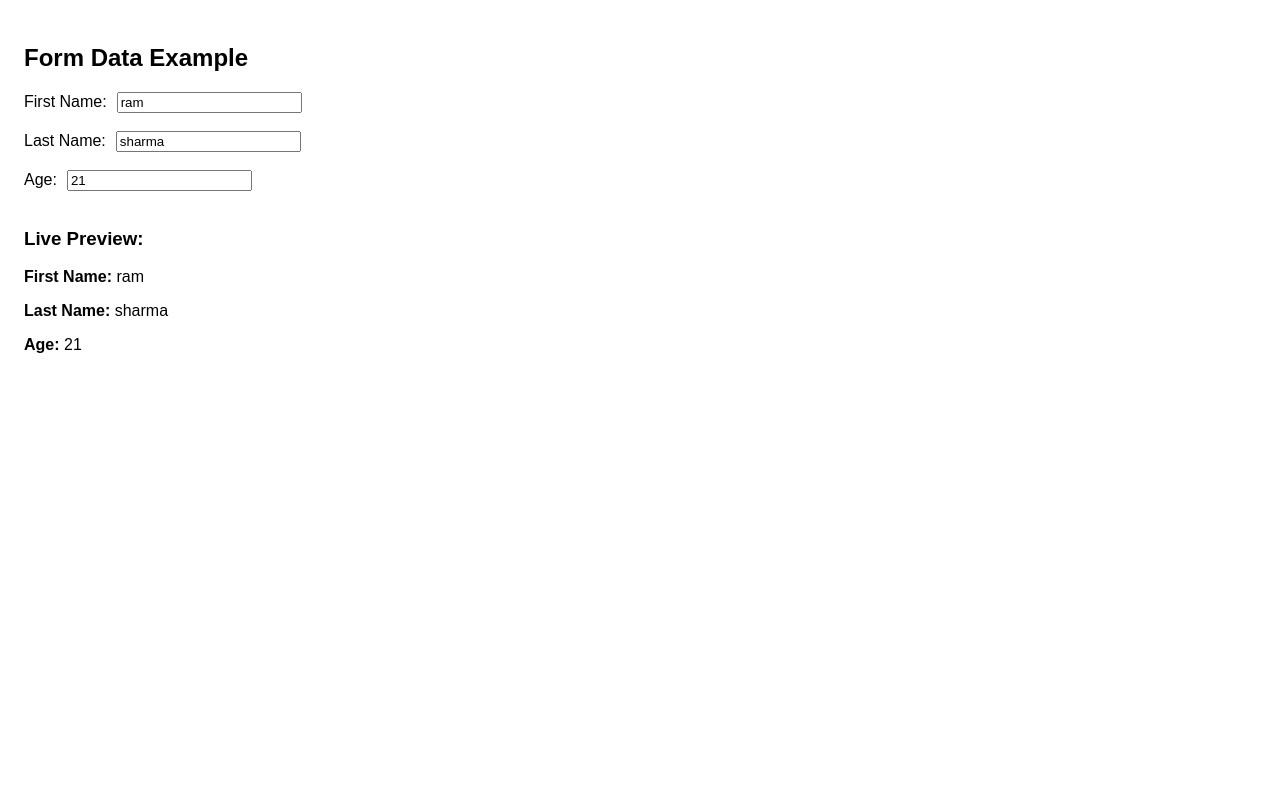
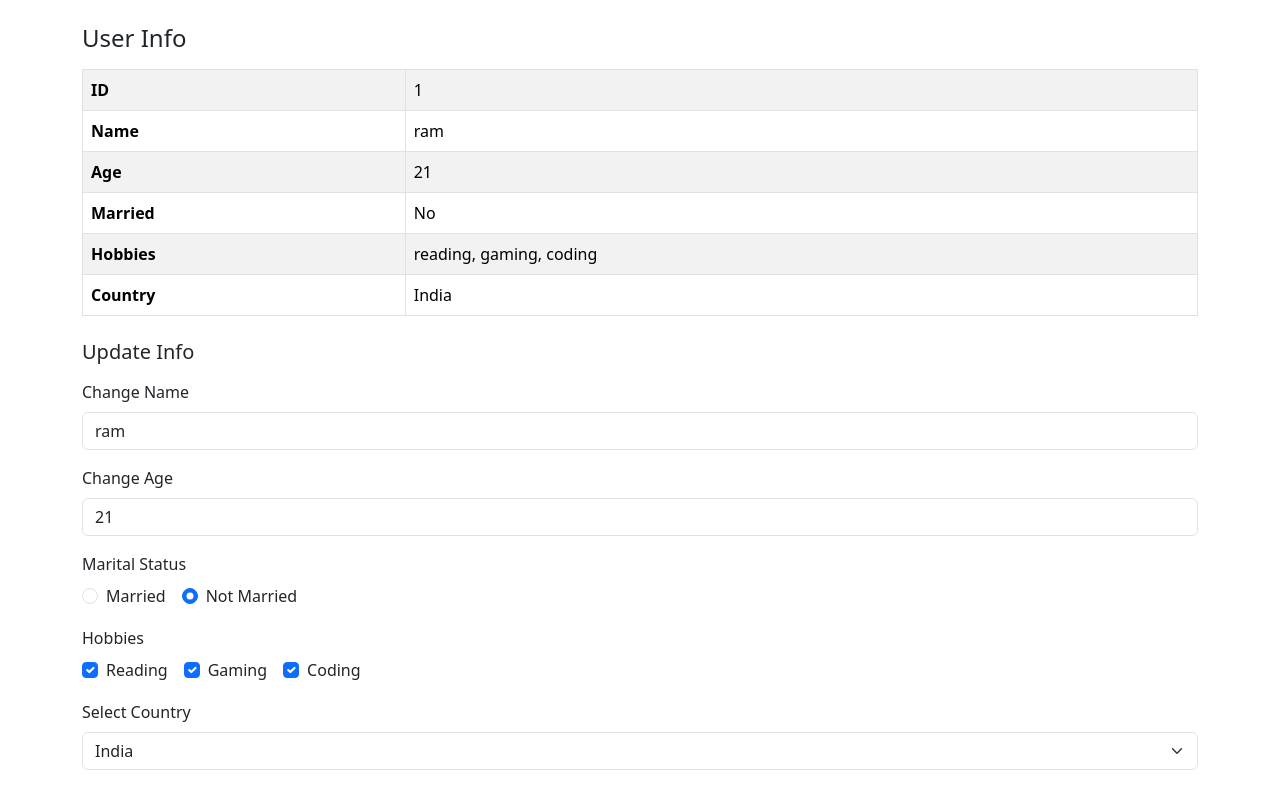
Before and after one commit to Gopal-6382/Gopal-6382, a React (Vite) app: page / in a window 1280 px wide. Built offline with nearby package versions, Linux system fonts and the light colour scheme.

Commit message:
This is the table property that learn about the useState and realtime actino events

```diff
--- /dev/null
+++ b/src/components/Table/Table.jsx
@@ -0,0 +1,175 @@
+import { useState } from "react";
+import "bootstrap/dist/css/bootstrap.min.css";
+
+export const Table = () => {
+  const [user, setUser] = useState({
+    name: "ram",
+    age: 21,
+    isMarried: false,
+    hobbies: ["reading", "gaming", "coding"],
+    country: "India",
+  });
+
+  const [hobbyState, setHobbyState] = useState({
+    reading: true,
+    gaming: true,
+    coding: true,
+  });
+
+  const handleInputChange = (e) => {
+    const { name, type, value, checked } = e.target;
+    const newValue = type === "checkbox" ? checked : value;
+    setUser((prev) => ({ ...prev, [name]: newValue }));
+
+    if (name in hobbyState) {
+      const updatedHobbyState = { ...hobbyState, [name]: newValue };
+      setHobbyState(updatedHobbyState);
+
+      const selectedHobbies = Object.entries(updatedHobbyState)
+        .filter(([_, isChecked]) => isChecked)
+        .map(([hobby]) => hobby);
+
+      setUser((prev) => ({ ...prev, hobbies: selectedHobbies }));
+    } else {
+      setUser((prev) => ({
+        ...prev,
+        [name]: type === "radio" ? value === "true" : newValue,
+      }));
+    }
+  };
+
+  return (
+    <div className="container mt-4">
+      <h4 className="mb-3">User Info</h4>
+      <table className="table table-bordered table-striped">
+        <tbody>
+          <tr>
+            <th>ID</th>
+            <td>1</td>
+          </tr>
+          <tr>
+            <th>Name</th>
+            <td>{user.name}</td>
+          </tr>
+          <tr>
+            <th>Age</th>
+            <td>{user.age}</td>
+          </tr>
+          <tr>
+            <th>Married</th>
+            <td>{user.isMarried ? "Yes" : "No"}</td>
+          </tr>
+          <tr>
+            <th>Hobbies</th>
+            <td>{user.hobbies.join(", ")}</td>
+          </tr>
+          <tr>
+            <th>Country</th>
+            <td>{user.country}</td>
+          </tr>
+        </tbody>
+      </table>
+
+      <h5 className="mt-4">Update Info</h5>
+
+      <form className="mt-3">
+        <div className="mb-3">
+          <label htmlFor="nameInput" className="form-label">
+            Change Name
+          </label>
+          <input
+            type="text"
+            className="form-control"
+            id="nameInput"
+            name="name"
+            value={user.name}
+            onChange={handleInputChange}
+          />
+        </div>
+
+        <div className="mb-3">
+          <label htmlFor="ageInput" className="form-label">
+            Change Age
+          </label>
+          <input
+            type="number"
+            className="form-control"
+            id="ageInput"
+            name="age"
+            value={user.age}
+            onChange={handleInputChange}
+          />
+        </div>
+
+        <div className="mb-3">
+          <label className="form-label d-block">Marital Status</label>
+          <div className="form-check form-check-inline">
+            <input
+              type="radio"
+              name="isMarried"
+              value="true"
+              id="marriedYes"
+              className="form-check-input"
+              checked={user.isMarried === true}
+              onChange={handleInputChange}
+            />
+            <label className="form-check-label" htmlFor="marriedYes">
+              Married
+            </label>
+          </div>
+          <div className="form-check form-check-inline">
+            <input
+              type="radio"
+              name="isMarried"
+              value="false"
+              id="marriedNo"
+              className="form-check-input"
+              checked={user.isMarried === false}
+              onChange={handleInputChange}
+            />
+            <label className="form-check-label" htmlFor="marriedNo">
+              Not Married
+            </label>
+          </div>
+        </div>
+
+        <div className="mb-3">
+          <label className="form-label d-block">Hobbies</label>
+          {["reading", "gaming", "coding"].map((hobby) => (
+            <div className="form-check form-check-inline" key={hobby}>
+              <input
+                type="checkbox"
+                className="form-check-input"
+                id={`hobby-${hobby}`}
+                name={hobby}
+                checked={hobbyState[hobby]}
+                onChange={handleInputChange}
+              />
+              <label className="form-check-label" htmlFor={`hobby-${hobby}`}>
+                {hobby.charAt(0).toUpperCase() + hobby.slice(1)}
+              </label>
+            </div>
+          ))}
+        </div>
+
+        <div className="mb-3">
+          <label htmlFor="country" className="form-label">
+            Select Country
+          </label>
+          <select
+            id="country"
+            name="country"
+            className="form-select"
+            value={user.country}
+            onChange={handleInputChange}
+          >
+            <option value="India">India</option>
+            <option value="USA">USA</option>
+            <option value="Germany">Germany</option>
+            <option value="Japan">Japan</option>
+          </select>
+        </div>
+      </form>
+    </div>
+  );
+};
--- a/src/main.jsx
+++ b/src/main.jsx
@@ -61,9 +61,16 @@ import ReactDOM from "react-dom/client";
 //   </React.StrictMode>
 // );
 
-import { FormData1 } from "./components/Form/FormData";
+// import { FormData1 } from "./components/Form/FormData";
+// ReactDOM.createRoot(document.getElementById("root")).render(
+//   <React.StrictMode>
+//     <FormData1 />
+//   </React.StrictMode>
+// );
+
+import { Table } from "./components/Table/Table";
 ReactDOM.createRoot(document.getElementById("root")).render(
   <React.StrictMode>
-    <FormData1 />
+    <Table />
   </React.StrictMode>
 );
```
